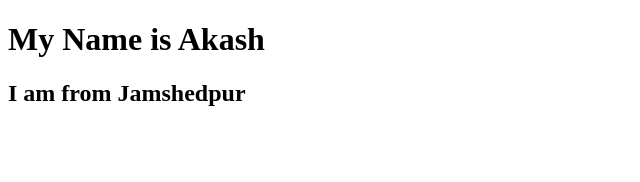
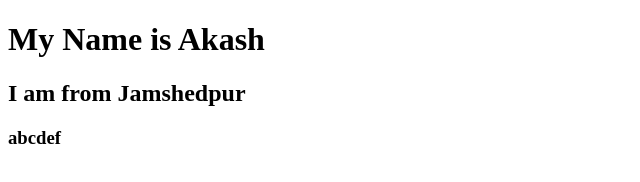
Before and after one commit to AkashMundari/Session1, a plain HTML site: page index.html in a window 1280 px wide. Shown: the full height of the page, 0-640 px from the left. Drawn offline with Linux system fonts and the light colour scheme.

Commit message:
Update index.html

```diff
--- a/index.html
+++ b/index.html
@@ -8,5 +8,6 @@
 <body>
     <h1>My Name is Akash</h1>
     <h2>I am from Jamshedpur</h2>
+    <h3>abcdef</h3>
 </body>
 </html>
```
